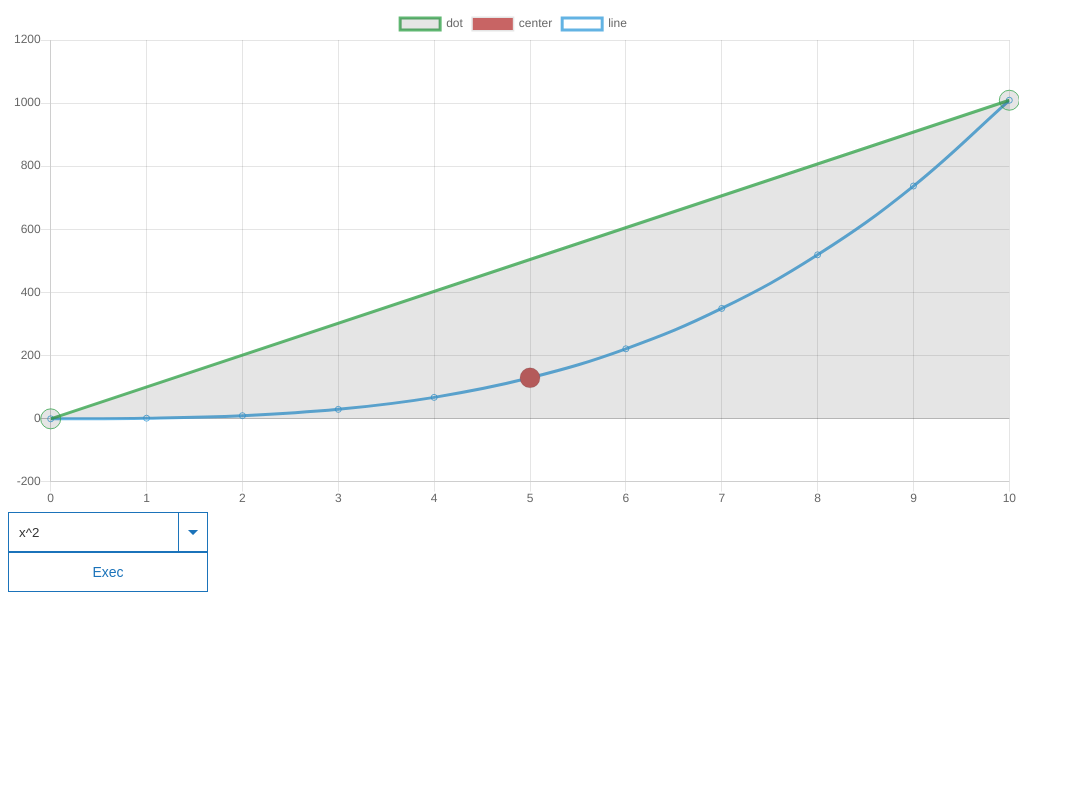
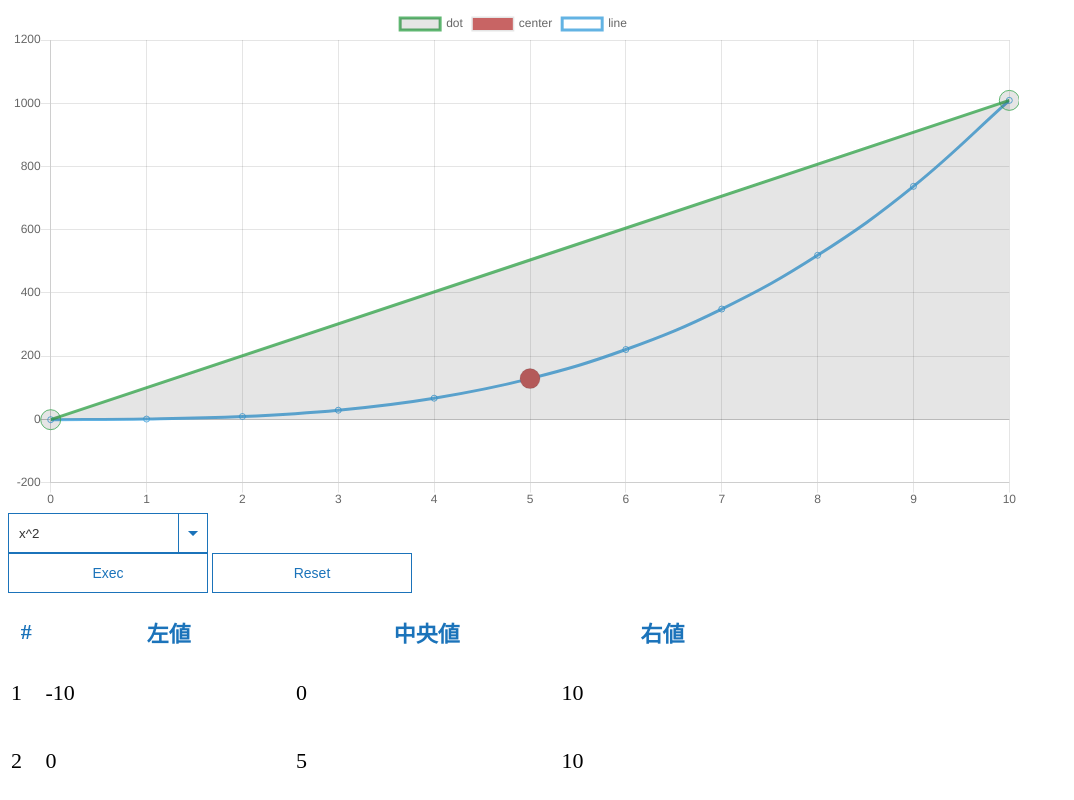
Before and after one commit to su-u/solving2, a website: page index.html in a window 1280 px wide. Both pictures are taken after a click on the button "Exec". Shown: the top 800 px of the page, without its empty margins (0-1074 px from the left). Drawn offline with Linux system fonts and the light colour scheme.

Commit message:
Feat: view tablle

```diff
--- a/css/style.css
+++ b/css/style.css
@@ -1,5 +1,8 @@
 .right{
-    /*display: flex;*/
+    display: flex;
+}
+.container{
+    margin-bottom: 20px;
 }
 
 .button {
@@ -42,3 +45,33 @@
     height: 40px;
     width: 200px;
 }
+table {
+    width: 60%;
+    max-width: 100%;
+    margin-bottom: 1rem;
+    background-color: transparent;
+    font-size: 22px;
+}
+
+table thead th {
+    color: #1B73BA !important;
+    padding-bottom: 10px;
+}
+
+table tr td {
+    padding-top: 20px;
+    padding-bottom: 20px;
+}
+
+
+table tbody tr td {
+    border-top: 1px solid rgba(0, 0, 0, 0.12);
+    margin: 30px 30px;
+    max-width: 640px;
+    word-break: break-all;
+}
+
+
+table tbody tr td img.icon {
+    margin-left: 0;
+}
--- a/index.html
+++ b/index.html
@@ -10,25 +10,41 @@
 </head>
 
 <body>
-<div class="container right">
+<div class="container">
     <div class="row">
         <!-- chart area -->
         <div class="col-sm-6">
             <div class="canvas">
-                <canvas id="mycanvas" style="width: 70%;"></canvas>
+                <canvas id="mycanvas"></canvas>
             </div>
             <div id="chart-area">
             </div>
         </div>
     </div>
+
     <div class="pulldown">
         <select name="example1">
             <option value="formula1">x^2</option>
             <option value="formula2">x</option>
         </select>
     </div>
-    <div><input class="button" type="button" value="Exec" onclick="start();" /><br /></div>
+    <div>
+        <input class="button" type="button" value="Exec" onclick="start();" />
+        <input class="button" type="button" value="Reset" onclick="reset();" />
+    </div>
 </div>
+    <div class="container">
+        <table id="table-cal">
+            <thead>
+            <tr>
+                <th>#</th>
+                <th>左値</th>
+                <th>中央値</th>
+                <th>右値</th>
+            </tr>
+            </thead>
+        </table>
+    </div>
     <!-- scripts -->
     <script src="js/chartDisplay.js"></script>
     <script src="js/calculation.js"></script>
--- a/js/mychart.js
+++ b/js/mychart.js
@@ -6,10 +6,6 @@ const CreateLabels = (n,m) =>{
         labels.push(n + (diff_n * i) );
     }
     return labels;
-};
-
-const func = x =>{
-    return Math.pow(x, 3.0) + x - 1.0;
 };
 
 const chartData = (center, dot1, dot2) =>{
@@ -48,12 +44,15 @@ const chartData = (center, dot1, dot2) =>{
             borderColor: 'rgba(60, 160, 220, 0.8)'
         }
     ]}
-
 };
 
+const func = x =>{
+    return Math.pow(x, 3.0) + x - 1.0;
+};
 
 let timer;
 let i = 0;
+
 
 let [centers, dotes] = nibun(-10.0,10.0,func);
 
@@ -64,10 +63,32 @@ const ManageLine = function () {
     i++;
 };
 
-const start = function () {
+const start = () =>{
+    const table = document.getElementById("table-cal");
+    for (let j = 0; j < centers.length; j++) {
+        const row = table.insertRow( -1 );
+        let cell1 = row.insertCell(-1);
+        let cell2 = row.insertCell(-1);
+        let cell3 = row.insertCell(-1);
+        let cell4 = row.insertCell(-1);
+
+        cell1.innerHTML = j + 1;
+        cell2.innerHTML = dotes[j][0];
+        cell3.innerHTML = centers[j];
+        cell4.innerHTML = dotes[j][1];
+    }
+
     i = 0;
     timer = setInterval("ManageLine()", 1000);
 };
+
+const reset = () =>{
+    clearInterval(timer);
+    const table = document.getElementById("table-cal");
+    while( table.rows[ 1 ] ) table.deleteRow( 1 );
+    ChartsDisplay(chartData);
+};
+
 window.onload = function () {
     ChartsDisplay(chartData);
 };
```
